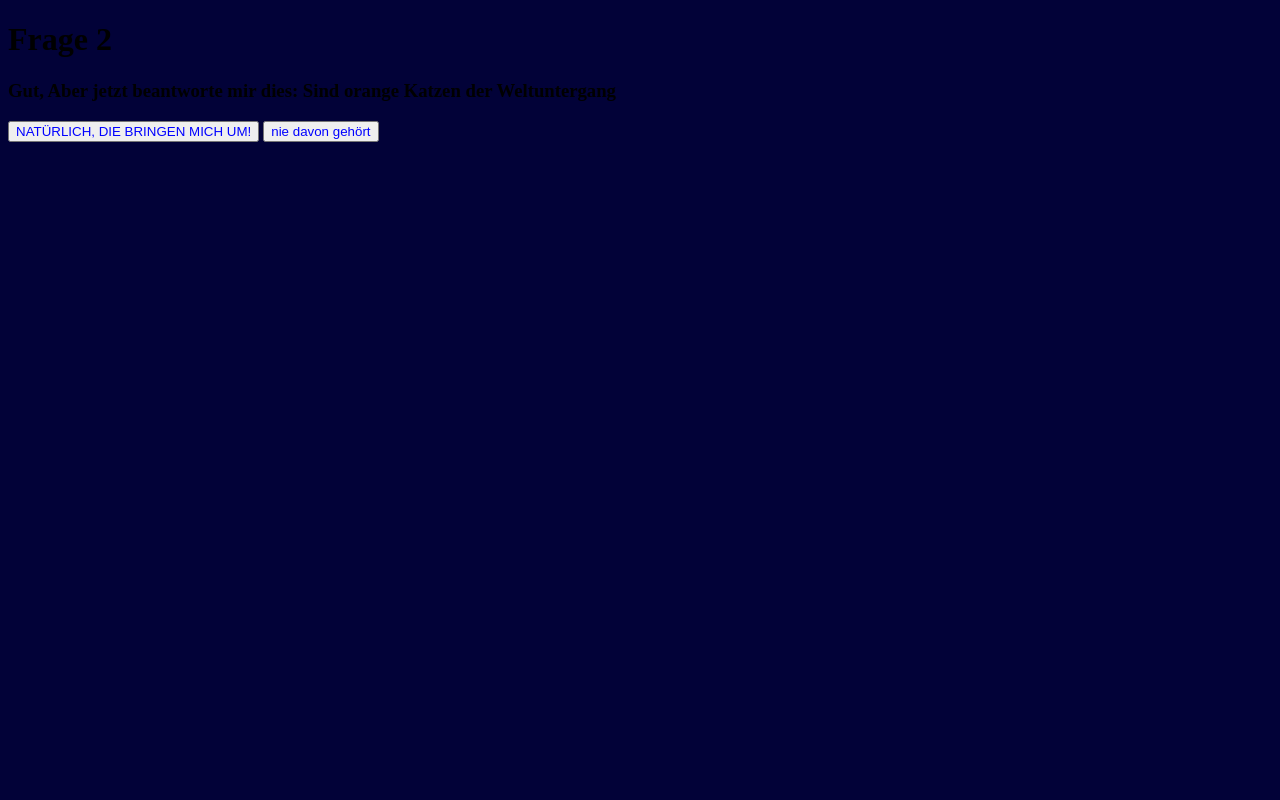
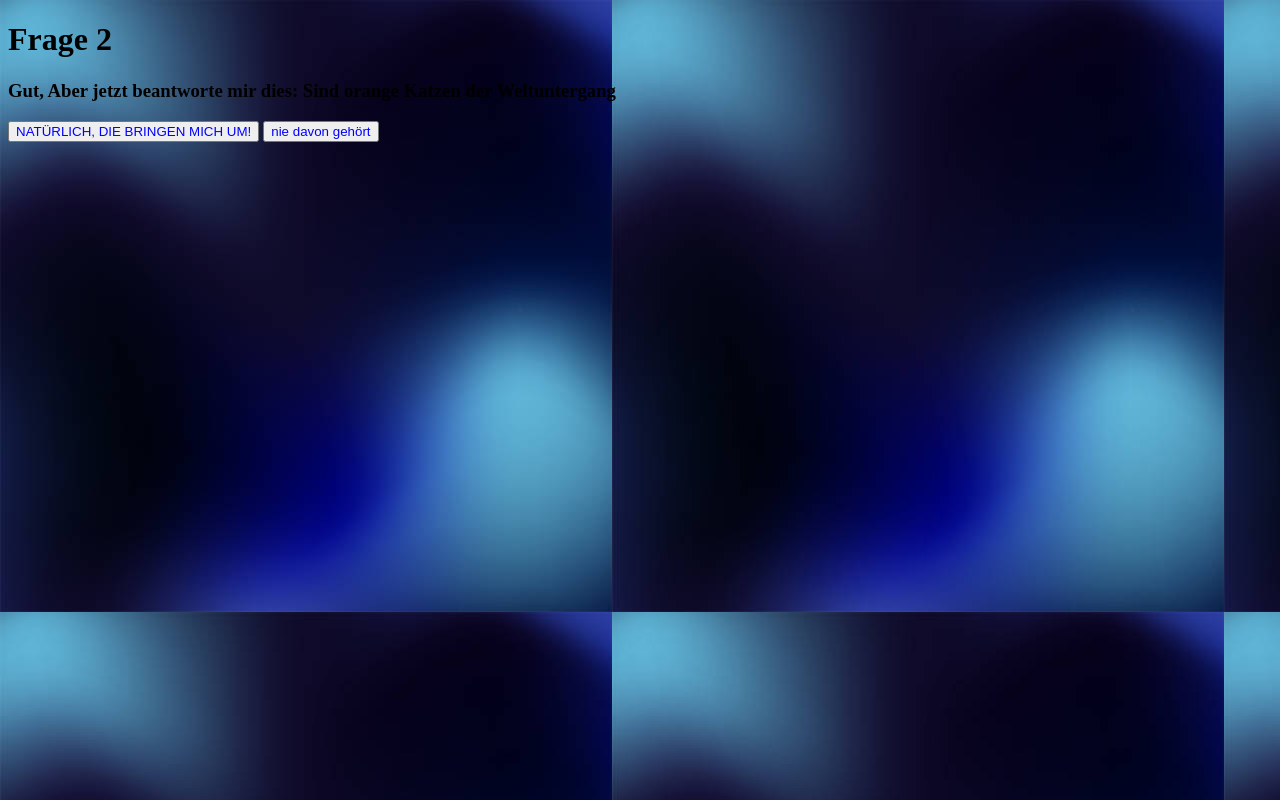
Before and after one commit to driedstate/driedstate.github.io, a plain HTML site: page a.html in a window 1280 px wide. Drawn offline with Linux system fonts and the light colour scheme.

Commit message:
Add files via upload

```diff
--- a/style.css
+++ b/style.css
@@ -1,4 +1,4 @@
 body {
     background-color: rgb(2, 2, 56);
-    background-image: url();
+    background-image: url(bluebg.jpg);
 }
```
